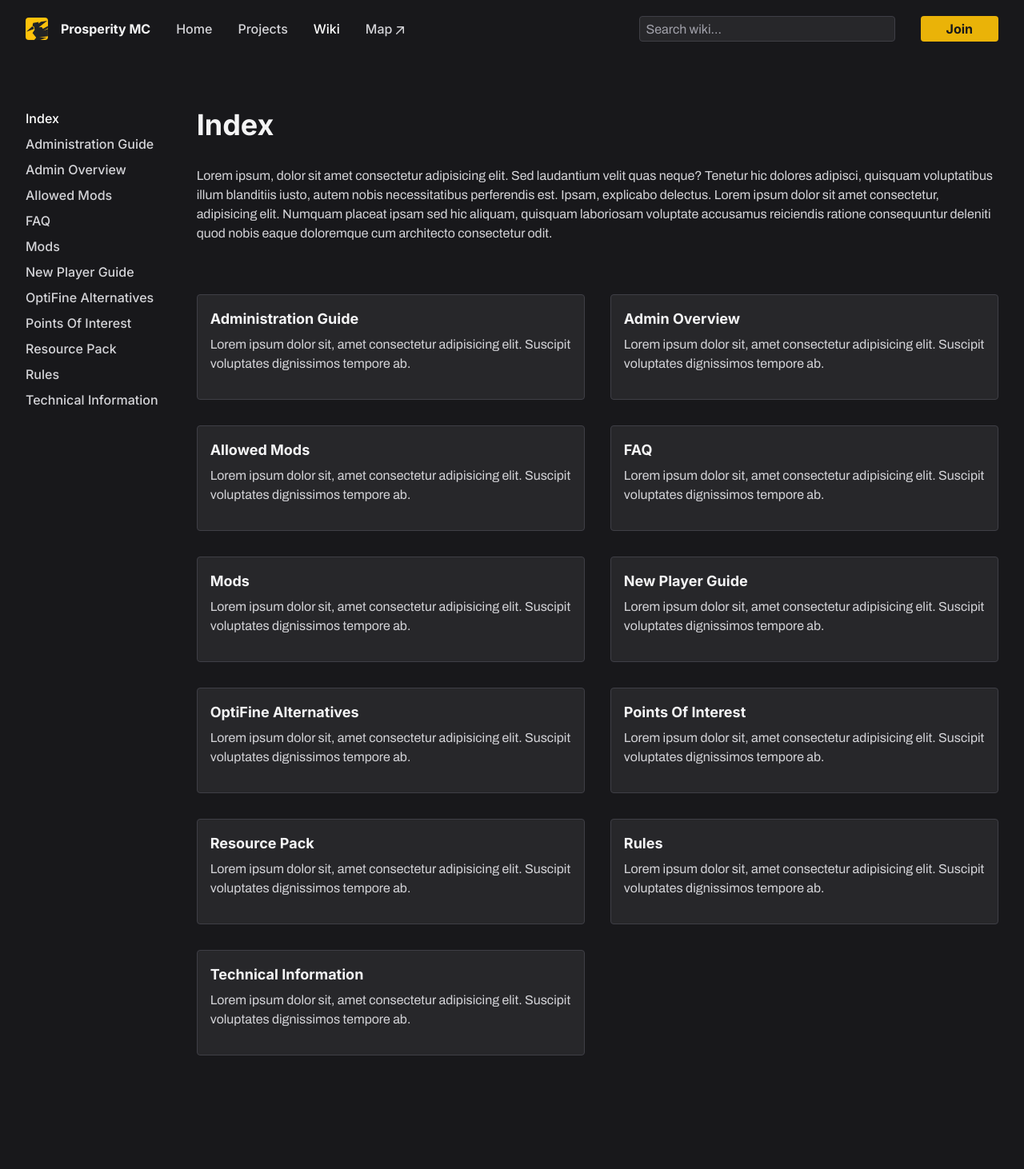
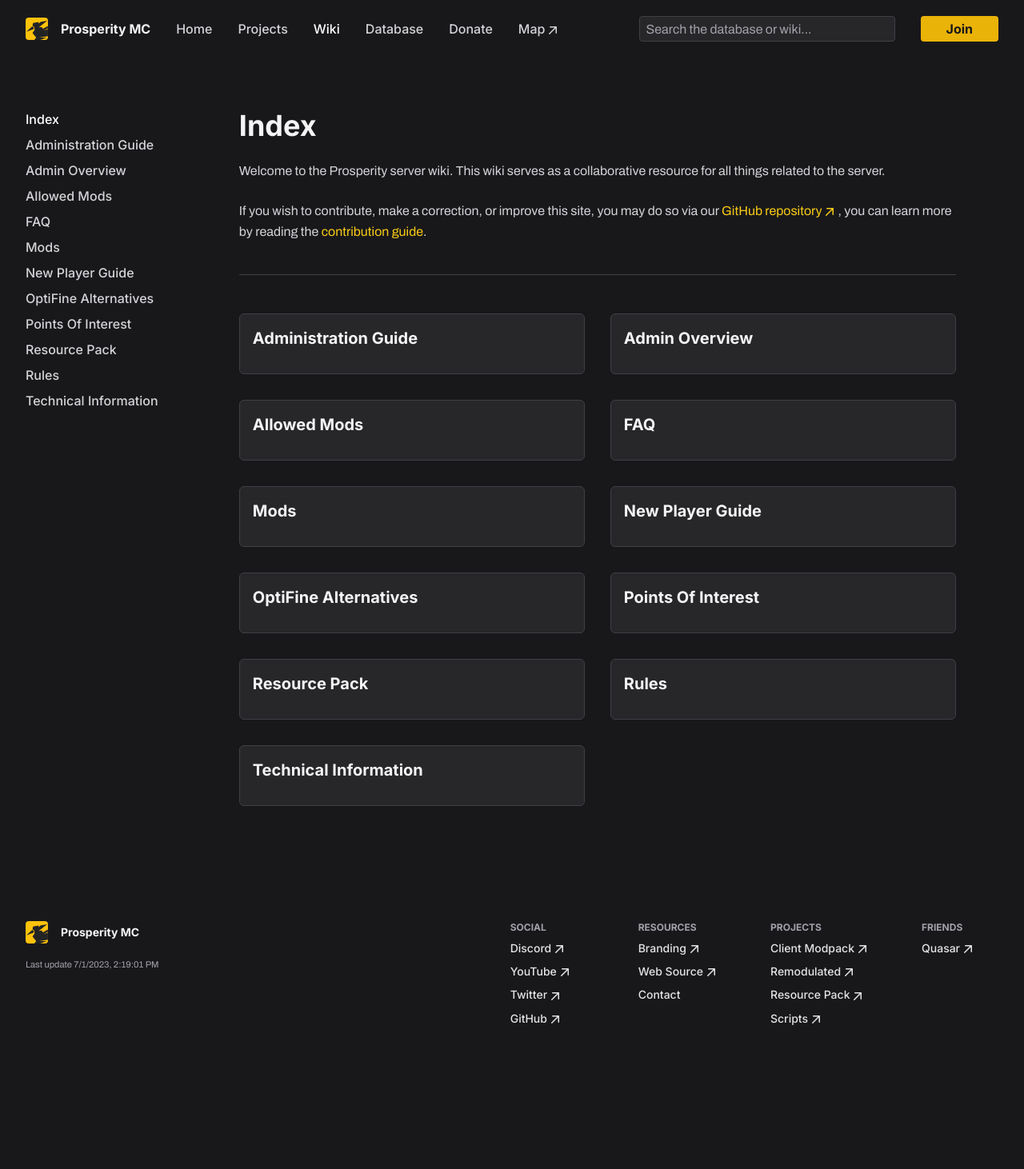
Before and after one commit to ProsperityMC/Prosperity-Website, a Next.js app: page /wiki in a window 1280 px wide. Shown: the top 1462 px of the page at 80% size. After the commit the page ends 1365 px from the top, so only its background shows below. Built offline with nearby package versions, Linux system fonts and the light colour scheme.

Commit message:
improve: Make slight tweaks to the wiki UI

```diff
--- a/components/Footer.tsx
+++ b/components/Footer.tsx
@@ -18,9 +18,8 @@ export default function Footer() {
 			header: "Resources",
 			links: [
 				{ text: "Branding", href: "https://github.com/ProsperityMC/Prosperity-Branding" },
-				{ text: "Web Source", href: "https://github.com/ProsperityMC/Prosperity-Website" }
-				// { text: "Contact", href: "/contact" }
-				// { text: "Metriccs", href: "#" }
+				{ text: "Web Source", href: "https://github.com/ProsperityMC/Prosperity-Website" },
+				{ text: "Contact", href: "/contact" }
 			]
 		},
 		{
@@ -31,22 +30,27 @@ export default function Footer() {
 				{ text: "Resource Pack", href: "https://github.com/ProsperityMC/Prosperity-Resource-Pack" },
 				{ text: "Scripts", href: "https://github.com/ProsperityMC/Prosperity-Scripts" }
 			]
+		},
+		{
+			header: "Friends",
+			links: [{ text: "Quasar", href: "https://discord.gg/vs9DBX9WAz" }]
 		}
 	];
 
 	return (
-		<nav className="w-full select-none py-20 mt-16 text-sm ">
+		<nav className="w-full select-none py-20 mt-16 text-sm">
 			<div className="content-width flex justify-between">
-				<div className="flex flex-col">
+				<div className="flex flex-col gap-4">
 					<A href={"/"} className="items-center inline-flex overflow-hidden font-bold font-header">
 						<Image className="inline-block w-7 h-7 mr-4 rounded" src={logo} alt="" />
 						<header>Prosperity MC</header>
 					</A>
+					<small className="text-zinc-400">Last update {new Date().toLocaleString()}</small>
 				</div>
-				<div className="flex gap-16">
+				<div className="flex gap-16 flex-wrap">
 					{content.map((entry) => (
 						<div key={entry.header} className="flex flex-col whitespace-pre min-w-[6rem] gap-y-2">
-							<header className="type-sub-header text-zinc-400">{entry.header}</header>
+							<header className="type-sub-header text-xs text-zinc-400">{entry.header}</header>
 							{entry.links.map((link) => (
 								<A key={link.text} className="type-nav-link" href={link.href}>
 									{link.text}
--- a/components/Menu.tsx
+++ b/components/Menu.tsx
@@ -11,8 +11,8 @@ export default function Menu() {
 		{ href: "/", text: "Home" },
 		{ href: "/projects", text: "Projects" },
 		{ href: "/wiki", text: "Wiki", loose: true },
-		// { href: "/database", text: "Database" },
-		// { href: "/donate", text: "Donate" },
+		{ href: "/database", text: "Database" },
+		{ href: "/donate", text: "Donate" },
 		{ href: "https://map.prosperitymc.net", text: "Map" }
 	];
 	const [hasScrolled, setHasScrolled] = useState(false);
@@ -28,8 +28,8 @@ export default function Menu() {
 
 	return (
 		<nav
-			className={`sticky top-0 border-zinc-700 select-none duration-150 ${
-				hasScrolled ? "bg-zinc-950/60 backdrop-blur-md py-2.5 border-b" : "py-5"
+			className={`sticky top-0 border-b border-zinc-700/0 select-none duration-150 ${
+				hasScrolled ? "bg-zinc-950/60 border-zinc-700/100 backdrop-blur-md py-2.5 border-b" : "py-5"
 			}`}>
 			<div className={`flex justify-between items-center content-width`}>
 				<span className="flex gap-8 items-center">
@@ -55,7 +55,7 @@ export default function Menu() {
 						<input
 							onChange={(e) => setSearchQuery(e.target.value)}
 							className="w-[100%] max-w-xs h-full placeholder-zinc-400 rounded duration-100 bg-zinc-800 focus:ring-transparent focus:border-yellow-400 focus:outline focus:outline-transparent px-2 border border-zinc-700"
-							placeholder="Search wiki..."
+							placeholder="Search the database or wiki..."
 							type="text"
 						/>
 						{searchQuery != "" ? (
--- a/mdx-components.tsx
+++ b/mdx-components.tsx
@@ -51,7 +51,7 @@ export function useMDXComponents(components: MDXComponents): MDXComponents {
 			</h6>
 		),
 		a: ({ children, href }) => (
-			<A className="text-yellow-400 hover:underline" href={href as string}>
+			<A className="custom-link" href={href || "#"}>
 				{children}
 			</A>
 		),
--- a/pages/wiki/[slug].tsx
+++ b/pages/wiki/[slug].tsx
@@ -4,6 +4,7 @@ import dynamic from "next/dynamic";
 import A from "@components/A";
 import { wikiPageDataGet, wikiPageDataGetAll } from "@lib/wiki";
 import WikiMenu from "@components/WikiMenu";
+import Head from "next/head";
 
 export async function getStaticPaths() {
 	const paths = (await wikiPageDataGetAll()).map((page) => {
@@ -31,20 +32,24 @@ export default function WikiPage({
 
 	return (
 		<div className="flex gap-8">
+			<Head>
+				<title>{meta?.title || slug}</title>
+				<meta name="description" content={meta?.short || ""} />
+			</Head>
 			<WikiMenu pages={allData} baseUrl="/wiki" />
-			<article className="markdown w-full min-h-screen min-w-0">
+			<article className="markdown max-w-4xl mx-auto min-h-screen">
 				<section className="markdown">
 					<header className="text-4xl">{meta?.title || slug}</header>
+					{meta?.short ? <p className="text-lg text-zinc-400">{meta?.short}</p> : <></>}
 				</section>
+				<hr />
 				<WikiContent />
 				<hr />
-				<p>
-					<A
-						className="text-yellow-400 hover:underline"
-						href={`https://github.com/ProsperityMC/Prosperity-Website/blob/main/wiki/${fileName}`}>
-						Edit this page on GitHub
-					</A>
-				</p>
+				<A
+					className="custom-link inline"
+					href={`https://github.com/ProsperityMC/Prosperity-Website/blob/main/wiki/${fileName}`}>
+					Edit this page on GitHub
+				</A>
 			</article>
 		</div>
 	);
--- a/pages/wiki/index.tsx
+++ b/pages/wiki/index.tsx
@@ -1,7 +1,9 @@
+import { InferGetStaticPropsType } from "next";
+
 import A from "@components/A";
 import { wikiPageDataGetAll } from "@lib/wiki";
-import { InferGetStaticPropsType } from "next";
 import WikiMenu from "@components/WikiMenu";
+import Index from "@wiki/index.mdx";
 
 export async function getStaticProps() {
 	const data = await wikiPageDataGetAll();
@@ -13,27 +15,22 @@ export default function Wiki({ data }: InferGetStaticPropsType<typeof getStaticP
 	return (
 		<div className="flex gap-8">
 			<WikiMenu pages={data} baseUrl="/wiki" />
-			<div className="flex flex-col gap-8">
-				<header className="text-4xl">Index</header>
-				<p className="mb-8">
-					Lorem ipsum, dolor sit amet consectetur adipisicing elit. Sed laudantium velit quas neque?
-					Tenetur hic dolores adipisci, quisquam voluptatibus illum blanditiis iusto, autem nobis
-					necessitatibus perferendis est. Ipsam, explicabo delectus. Lorem ipsum dolor sit amet
-					consectetur, adipisicing elit. Numquam placeat ipsam sed hic aliquam, quisquam laboriosam
-					voluptate accusamus reiciendis ratione consequuntur deleniti quod nobis eaque doloremque
-					cum architecto consectetur odit.
-				</p>
+			<div className="flex flex-col gap-8 max-w-4xl mx-auto">
+				<article className="markdown">
+					<header className="text-4xl">Index</header>
+					<Index />
+					<hr />
+				</article>
 				<div className="grid grid-cols-2 gap-8">
 					{data
 						.filter((page) => page.meta?.publish != false)
 						.map((page) => (
 							<A
 								href={`/wiki/${page.slug}`}
-								className="pb-8 rounded duration-150 focus:border-yellow-500 bg-zinc-800 p-4 border border-zinc-700">
-								<header className="text-lg mb-1.5">{page.meta?.title || page.slug}</header>
+								className="pb-6 rounded-md duration-150 focus:border-yellow-500 bg-zinc-800 p-4 border border-zinc-700">
+								<header className="text-xl mb-1.5">{page.meta?.title || page.slug}</header>
 								<p>
-									Lorem ipsum dolor sit, amet consectetur adipisicing elit. Suscipit voluptates
-									dignissimos tempore ab.
+									{page.meta?.short || ""}
 								</p>
 							</A>
 						))}
--- a/styles/globals.css
+++ b/styles/globals.css
@@ -71,7 +71,7 @@
 	}
 
 	.markdown code {
-		@apply rounded border border-zinc-700 bg-zinc-800 px-1 py-0.5;
+		@apply rounded border border-zinc-700 bg-zinc-800 px-1 py-0.5 text-sm;
 	}
 
 	.markdown pre {
@@ -92,13 +92,17 @@
 	}
 
 	.markdown table {
-		@apply table-auto border border-zinc-600 border-collapse w-full;
+		@apply table-auto border-collapse w-full;
 	}
 
 	.markdown tr,
 	td,
 	th {
-		@apply border border-zinc-600 px-4 py-1.5;
+		@apply border-y border-zinc-600 px-2 py-1.5;
+	}
+
+	.markdown th {
+		@apply border-t-transparent;
 	}
 
 	.markdown ul {
@@ -108,6 +112,23 @@
 	.markdown ol {
 		@apply list-decimal list-inside;
 	}
+
+	.custom-link {
+		@apply text-yellow-400 hover:underline;
+	}
+}
+
+#headline {
+	@apply bg-gradient-to-b to-transparent;
+	top: 0;
+	left: 0;
+	position: absolute;
+	z-index: -100;
+	width: 100%;
+	height: 100vh;
+	background-image: url("/headline.png");
+	background-repeat: no-repeat;
+	background-size: 100%;
 }
 
 .content-width {
--- /dev/null
+++ b/wiki/index.mdx
@@ -0,0 +1,7 @@
+export const meta = {
+	publish: false
+};
+
+Welcome to the Prosperity server wiki. This wiki serves as a collaborative resource for all things related to the server.
+
+If you wish to contribute, make a correction, or improve this site, you may do so via our [GitHub repository](https://github.com/ProsperityMC/Prosperity-Website), you can learn more by reading the [contribution guide](/wiki/wiki-contribution).
```
